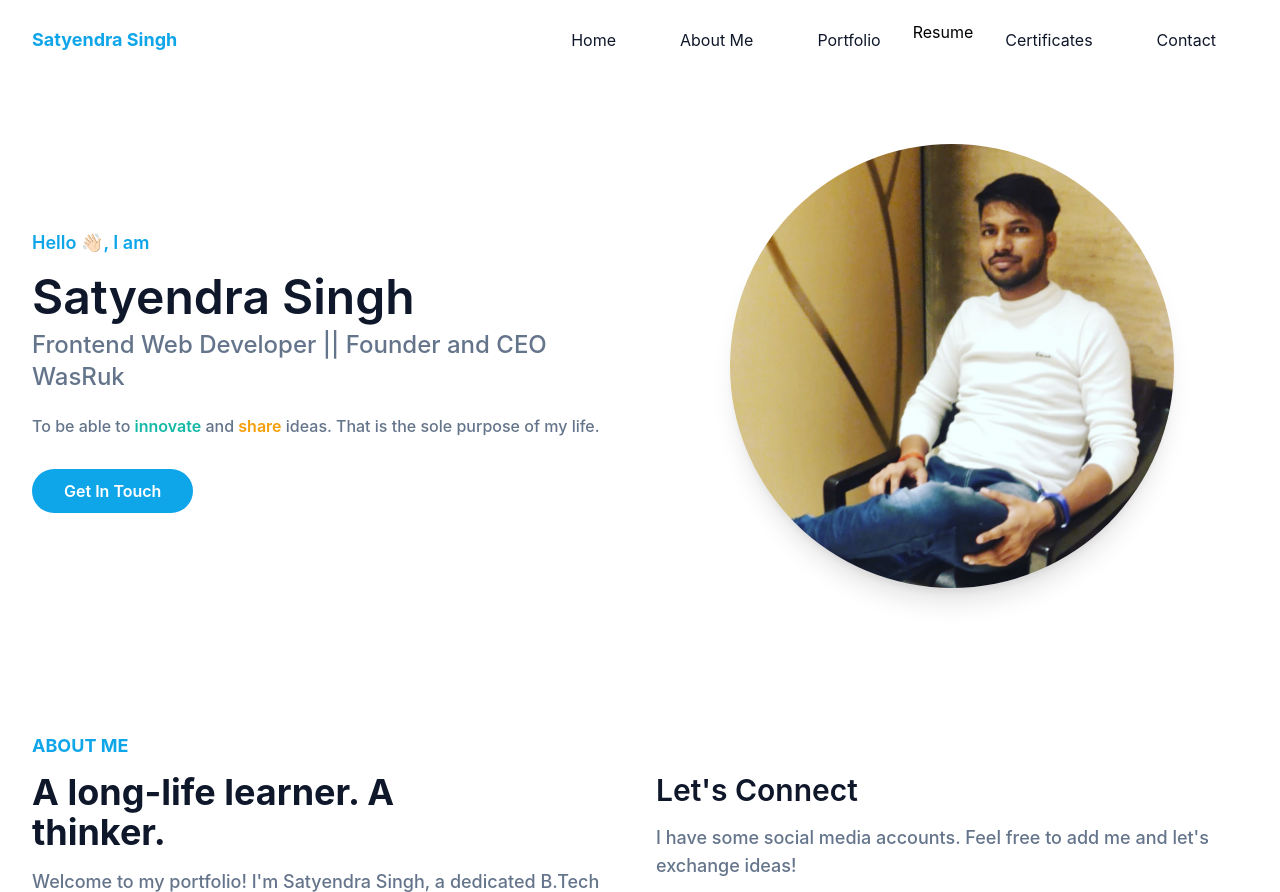
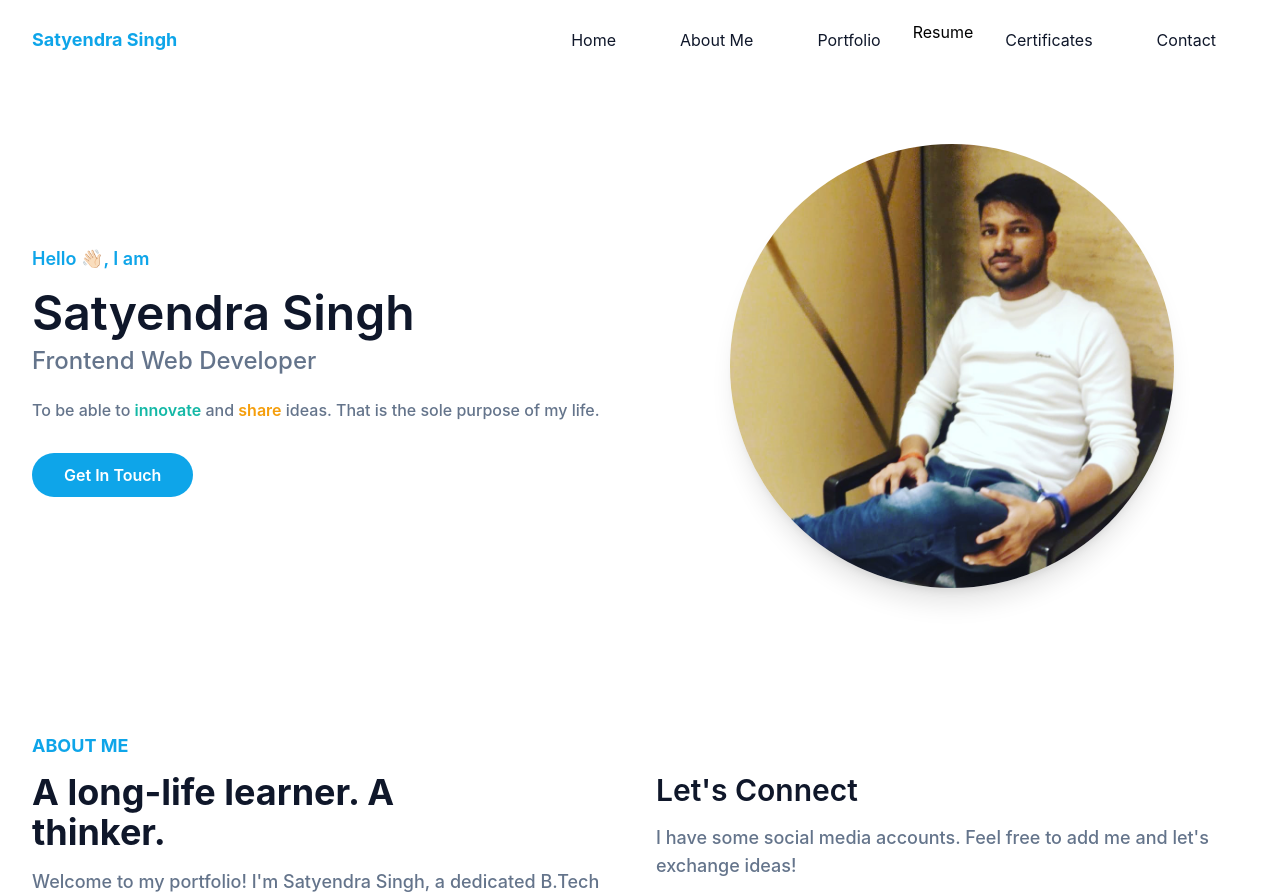
Before and after one commit to Satyendra3335/Portfolio-website, a website: page index.html in a window 1280 px wide. Shown: the top 892 px of the page. Drawn offline with nearby package versions, Linux system fonts and the light colour scheme.

Commit message:
Update index.html

```diff
--- a/index.html
+++ b/index.html
@@ -109,7 +109,7 @@
             <h2
               class="font-medium text-secondary text-lg mb-5 mt-2 lg:text-2xl"
             >
-              Frontend Web Developer || Founder and CEO WasRuk
+              Frontend Web Developer
             </h2>
             <p class="font-medium text-secondary mb-10 leading-relaxed">
               To be able to
```
